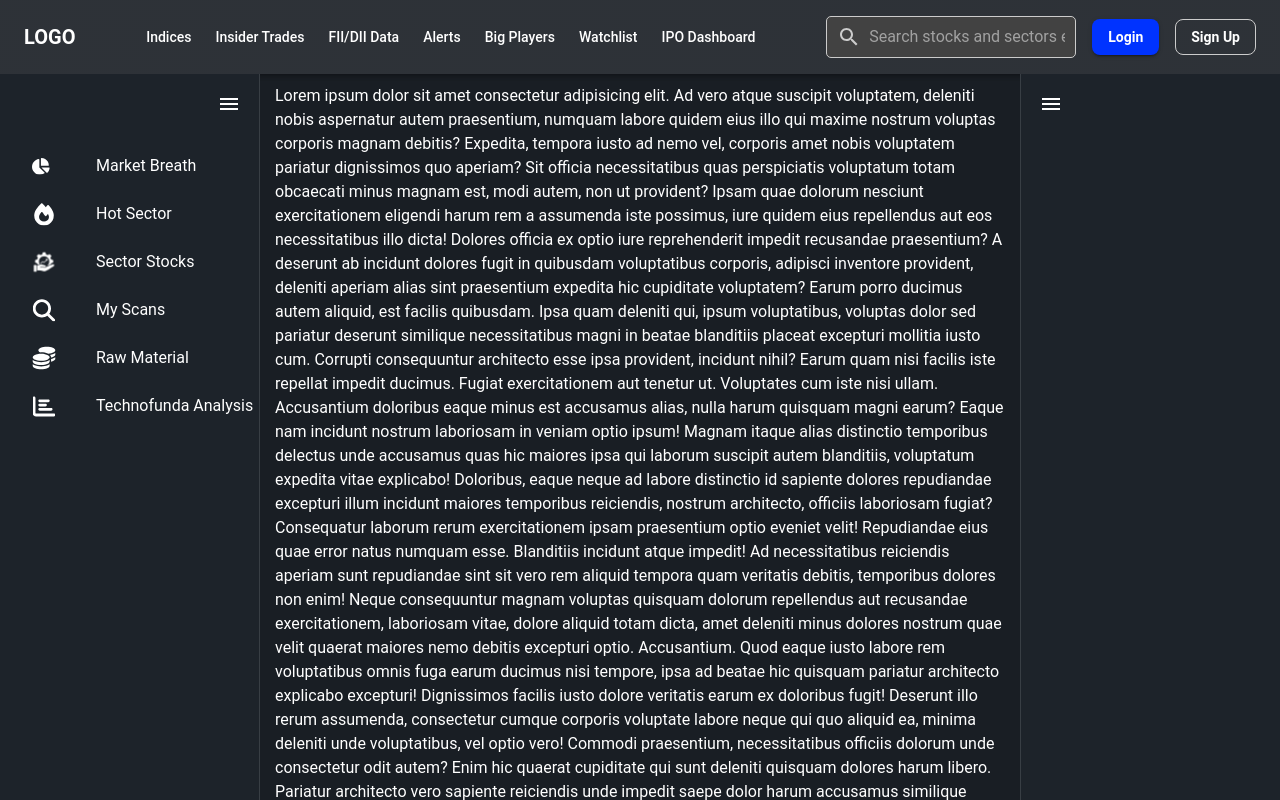
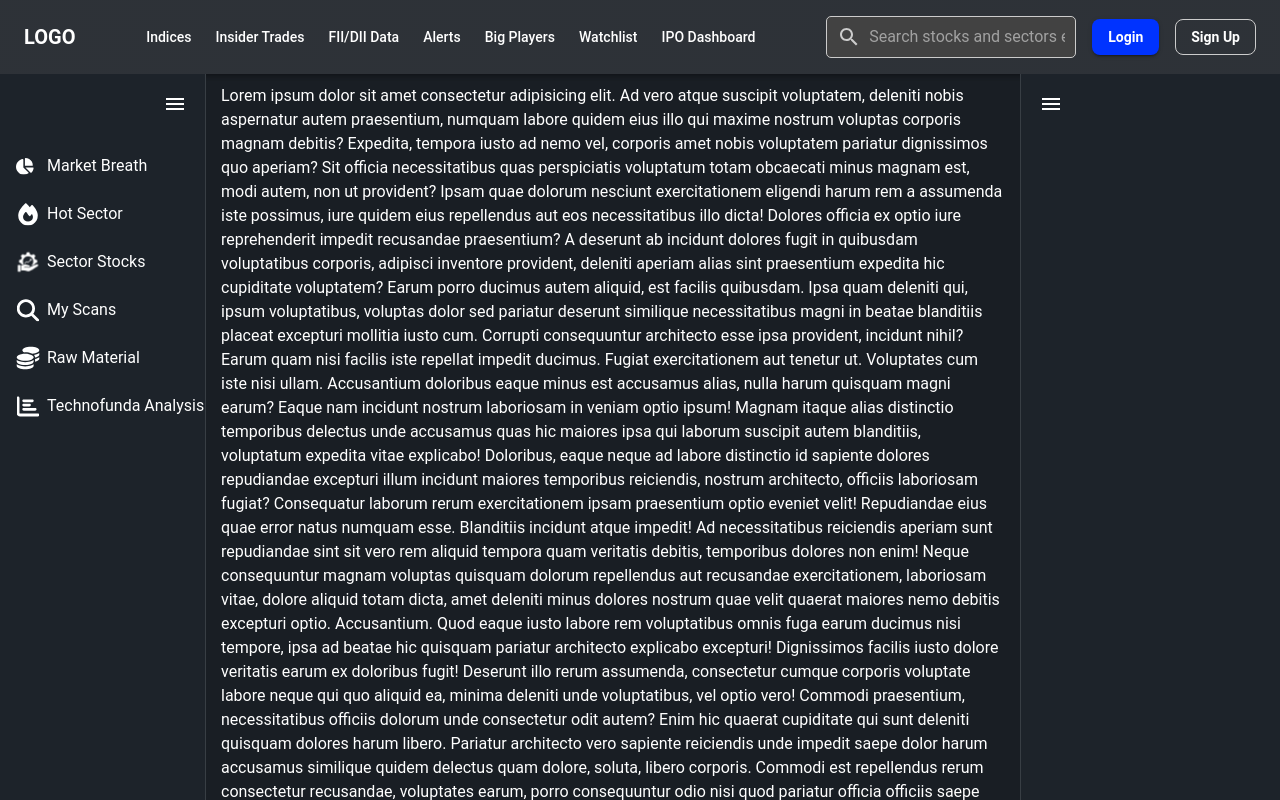
Before and after one commit to Tarish02/marketing, a React (Vite) app: page / in a window 1280 px wide. Built offline with nearby package versions, Linux system fonts and the light colour scheme.

Commit message:
leftsidebar buttons margin and font

```diff
--- a/src/components/organisms/Sidebar/LeftSidebar.jsx
+++ b/src/components/organisms/Sidebar/LeftSidebar.jsx
@@ -8,8 +8,9 @@ import SectorStocks from "../../../assets/icons/Sector-Stocks.svg";
 import MyScans from "../../../assets/icons/My-Scans.svg";
 import RawMaterial from "../../../assets/icons/Raw-Material.svg";
 import TechnofundaAnalysis from "../../../assets/icons/Technofunda Analysis.svg";
+import theme from "../../style/theme"
 
-const drawerWidth = 260;
+const drawerWidth = 206;
 
 const openedMixin = (theme) => ({
   width: drawerWidth,
@@ -68,16 +69,21 @@ export default function LeftSidebar({ setSelectedContent, open, toggleSidebar })
               sx={{
                 justifyContent: open ? "initial" : "center",
                 color: "#fff",
+                fontFamily: "AktivGrotesk-Medium, sans-serif",
+                fontWeight: 400,
+                fontSize: "14px",
+                lineHeight: "15px",
+                letterSpacing: "0%",
                 "&:hover": {
                   backgroundColor: theme.palette.secondary.main,
                 },
               }}
               onClick={() => setSelectedContent(item.text)}
             >
-              <ListItemIcon sx={{ justifyContent: "center", color: "#fff", mr: open ? 3 : "auto" }}>
-                <img src={item.icon} alt={item.text} width="24" height="24" />
+              <ListItemIcon sx={{ justifyContent: "center", color: "#fff", minWidth: "10px" }}>
+                <img src={item.icon} alt={item.text} width="24" height="24"  />
               </ListItemIcon>
-              <ListItemText primary={item.text} sx={{ opacity: open ? 1 : 0 }} />
+              <ListItemText primary={item.text} sx={{ opacity: open ? 1 : 0, marginLeft: "7px"  }} />
             </ListItemButton>
           </ListItem>
         ))}
--- a/src/components/style/theme.js
+++ b/src/components/style/theme.js
@@ -1,6 +1,9 @@
 import { createTheme } from "@mui/material/styles";
 
 const theme = createTheme({
+  typography: {
+    fontFamily: "'AktivGrotesk-Medium', sans-serif",
+  },
   palette: {
     mode: "dark",
     primary: {
```
